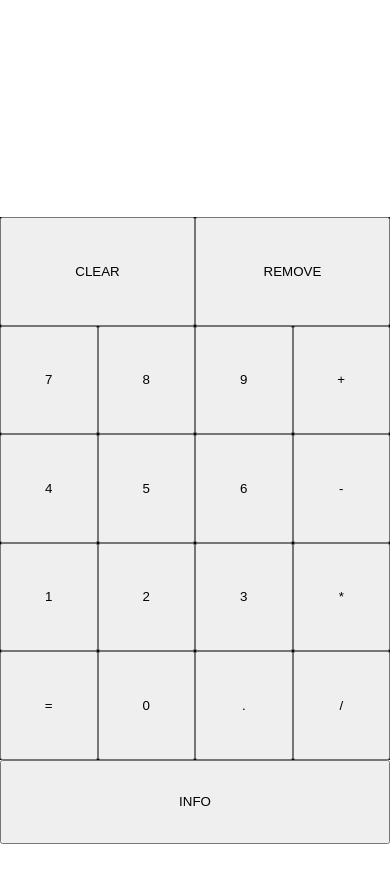
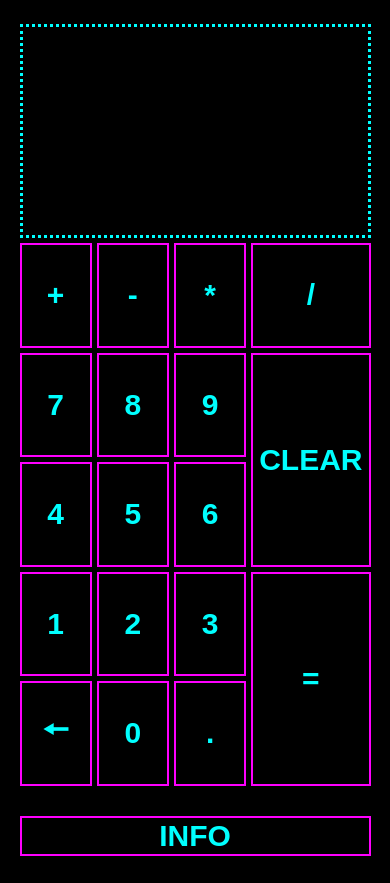
Before and after one commit to KazaKazan/js-calculator, a plain HTML site: page index.html in a window 390 px wide. Before the commit the page ends 844 px from the top, so only its background shows below. Drawn offline with Linux system fonts and the light colour scheme.

Commit message:
Style improvements and small fixes
**Changelog:**

* Graphic keyboard layout changed.
* Initial styling added.
  * HTML worked to comply with the new style and code refactors.
* Mobile support improved.
  * Changed mobile layout.
  * Increased the input size limit for mobile.
* Reworked keyboard implementation.
* Removed unused variables.
* Fixed a bug where large numbers wouldn't be displayed as exponentials.

```diff
--- a/index.html
+++ b/index.html
@@ -14,27 +14,28 @@
         <div class="frame">
             <div class="screen">
                 <p id="displayTop" class="display top"></p>
-                <p id="displayBot" class="display bot"></p>
+                <p id="displayBot" class="display"></p>
             </div>
 
             <input type="button" value="CLEAR" id="clear" class="function" style="grid-area: clear;">
-            <input type="button" value="REMOVE" id="remove" class="function" style="grid-area: remove;">
+            <input type="button" value="+" id="+" class="operator">
+            <input type="button" value="-" id="-" class="operator">
+            <input type="button" value="*" id="*" class="operator">
+            <input type="button" value="/" id="/" class="operator">
             <input type="button" value="7" id="7" class="number">
             <input type="button" value="8" id="8" class="number">
             <input type="button" value="9" id="9" class="number">
-            <input type="button" value="+" id="add" class="operator">
             <input type="button" value="4" id="4" class="number">
             <input type="button" value="5" id="5" class="number">
             <input type="button" value="6" id="6" class="number">
-            <input type="button" value="-" id="substract" class="operator">
             <input type="button" value="1" id="1" class="number">
             <input type="button" value="2" id="2" class="number">
             <input type="button" value="3" id="3" class="number">
-            <input type="button" value="*" id="multiply" class="operator">
-            <input type="button" value="=" id="operate" class="operator">
+            <input type="button" value="🠔" id="remove" class="function">
             <input type="button" value="0" id="0" class="number">
             <input type="button" value="." id="decimal" class="operator">
-            <input type="button" value="/" id="divide" class="operator">
+            <input type="button" value="=" id="operate" class="operator" style="grid-area: operate;">
+
         </div>
 
         <input type="button" class="infoButton" value="INFO" id="infoButton" >
--- a/script.js
+++ b/script.js
@@ -18,32 +18,44 @@ function addButtonMethod () {
     });
 };
 
+function findButton (key) {
+    let button = null;
+    if (!Number.isNaN(Number(key)) || checkString(key,"=")) button = document.getElementById(key);
+    else {
+        switch(key){
+            case "Enter":
+                button = document.getElementById("operate");
+                break
+            case "Backspace":
+                button = document.getElementById("remove");
+                break
+            case "Delete":
+                button = document.getElementById("clear");
+                break
+        }
+    }
+    return button
+}
+
 function sizeLimiter () {
     if(window.innerWidth <= 500) {
-        textLimit = 10;
+        textLimit = 11;
     }
     else textLimit = 17;
 };
 
 document.addEventListener("keydown", function(event){
-    if (!Number.isNaN(Number(event.key))){
-        calculatorLogic(event.key,"number")
+    let button = findButton(event.key);
+    if (button != null){
+        button.onclick();
+        button.classList.add("active")
     }
-    else if (checkString(event.key,"=")) {
-        calculatorLogic(event.key,"operator")
-    }
-    else {
-        switch(event.key){
-            case "Enter":
-                calculatorLogic("=","operator");
-                break
-            case "Backspace":
-                calculatorLogic("remove","function");
-                break
-            case "Delete":
-                calculatorLogic("clear","function")
-                break
-        }
+});
+
+document.addEventListener("keyup", function(event){
+    let button = findButton(event.key);
+    if (button != null){
+        button.classList.remove("active")
     }
 });
 
@@ -120,7 +132,6 @@ function trimAndRound () {
     if (valType === "number"){
         if (currentValue.toString().length > textLimit){
             currentValue = currentValue.toExponential(2)
-            currentValue = Number(currentValue)
         };
     };
 };
@@ -178,7 +189,7 @@ function calculatorLogic(inputValue,inputOperation) {
                     previousState = "";
                 }
                 else {
-                    if(typeof currentValue === "string") currentValue = currentValue.slice(0,-1);
+                    if(previousState != "operated" && typeof currentValue === "string") currentValue = currentValue.slice(0,-1);
                 };
     };
 
--- a/style.css
+++ b/style.css
@@ -1,6 +1,7 @@
 :root {
-    --main: #000000;
-    --accent: #ffffff;
+    --background: black;
+    --main: magenta;
+    --accent: cyan;
 }
 
 html, body {
@@ -8,19 +9,27 @@ html, body {
     padding: 0;
     width: 100%;
     height: 100%;
+    background-color: var(--background);
 }
 
 /* DEFAULT OVERRIDES */
 input[type=button] {
-
+    background-color: var(--background);
+    border-style: solid;
+    border-color: var(--main);
+    color: var(--accent);
+    font-weight: bolder;
+    font-size: 30px;
 }
 
 input[type=button]:hover {
-
+    border-color: var(--accent);
+    color: var(--main);
 }
 
 input[type="button"]:active {
-
+    transition: 0.01s;
+    transform: scale(0.9);
 }
 
 /* MAIN CLASSES */
@@ -40,11 +49,11 @@ input[type="button"]:active {
     grid-template-areas:
     "screen screen screen screen"
     "screen screen screen screen"
-    "clear clear remove remove"
-    "num7 num8 num9 add"
-    "num4 num5 num6 substract"
-    "num1 num2 num3 multiply"
-    "operate num0 decimal divide";
+    "add substract multiply divide"
+    "num7 num8 num9 clear"
+    "num4 num5 num6 clear"
+    "num1 num2 num3 operate"
+    "remove num0 decimal operate";
     margin: 20px;
     padding: 20px;
     min-width: 500px;
@@ -52,18 +61,25 @@ input[type="button"]:active {
     min-height: 500px;
     height: 500px;
     gap: 10px;
-    background-color: var(--main);
+    border-style: solid;
+    border-color: var(--main);
 }
 
 .screen {
     grid-area: screen;
     display: grid;
     grid-template-rows: 1fr 1fr;
-    background-color: var(--accent);
+    background-color: black;
+    border-style: dotted;
+    border-color: var(--accent);
     padding: 10px;
 }
 
 .display {
+    background: -webkit-linear-gradient(left,var(--main),var(--accent));
+    background-clip: text;
+    -webkit-background-clip: text;
+    -webkit-text-fill-color: transparent;
     text-align: right;
     font-size: 50px;
     margin: 0;
@@ -71,15 +87,18 @@ input[type="button"]:active {
 }
 
 .top {
-
-}
-
-.bot {
-
+    font-size: 30px;
 }
 
 .infoButton {
     margin-bottom: 20px;
+}
+
+.active {
+    border-color: var(--accent) !important;
+    color: var(--main) !important;
+    transition: 0.01s;
+    transform: scale(0.9);
 }
 
 /* MOBILE SUPPORT */
@@ -87,25 +106,28 @@ input[type="button"]:active {
 @media only screen and (max-width: 500px) {
 
     .main {
-        width: 100%;
-        height: 100%;
-        padding: 0;
+        margin-left:5%;
+        margin-top: 10%;
+        width: 90%;
+        height: 95%;
     }
 
     .frame {
         min-width: 100%;
-        min-height: 90%;
+        min-height: 95%;
         width: 100%;
-        height: 90%;
-        margin: 0;
+        height: 95%;
+        margin:0;
         padding: 0;
-        gap: 0;
+        gap: 5px;
+        border-style: none;
+        margin-bottom: 30px;
     }
 
     .infoButton{
-        min-height: 10%;
+        min-height: 5%;
         min-width: 100%;
-        height: 10%;
+        height: 5%;
         width: 100%;
         margin-bottom: 0;
     }
```
